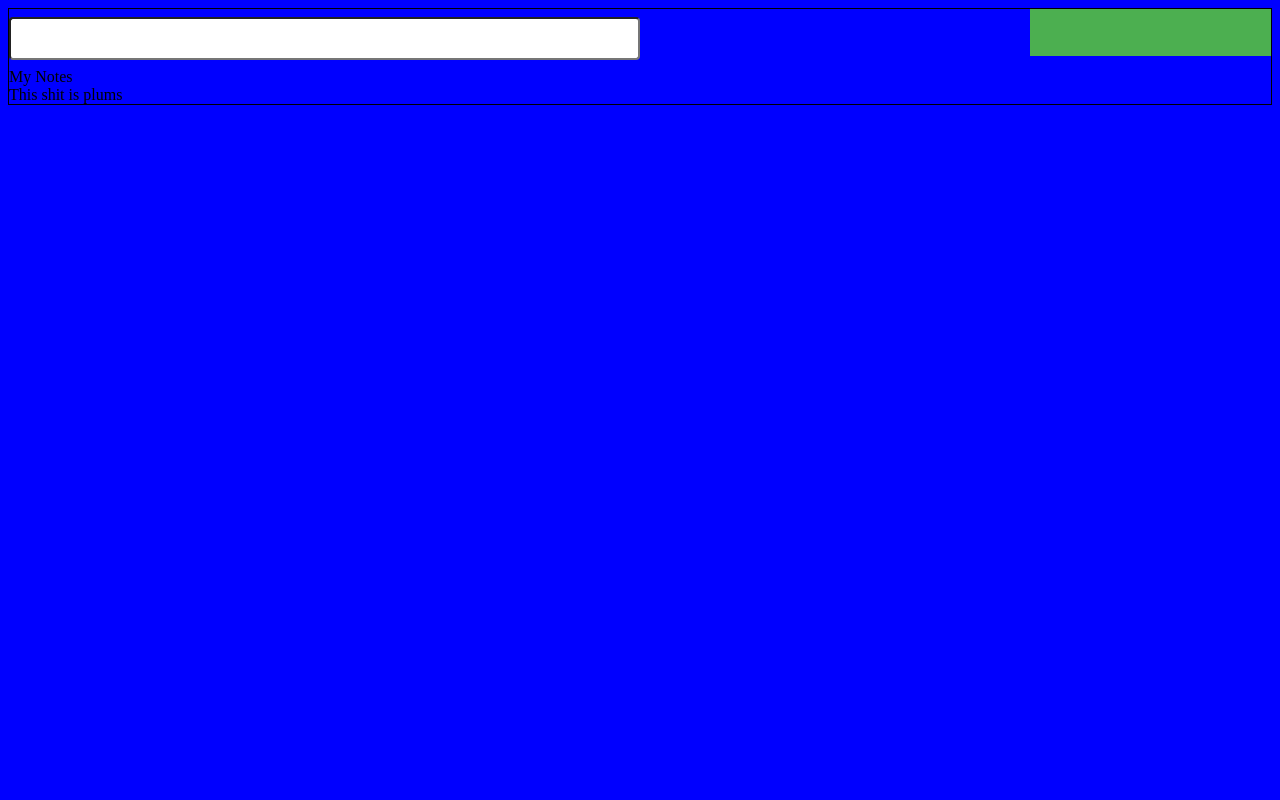
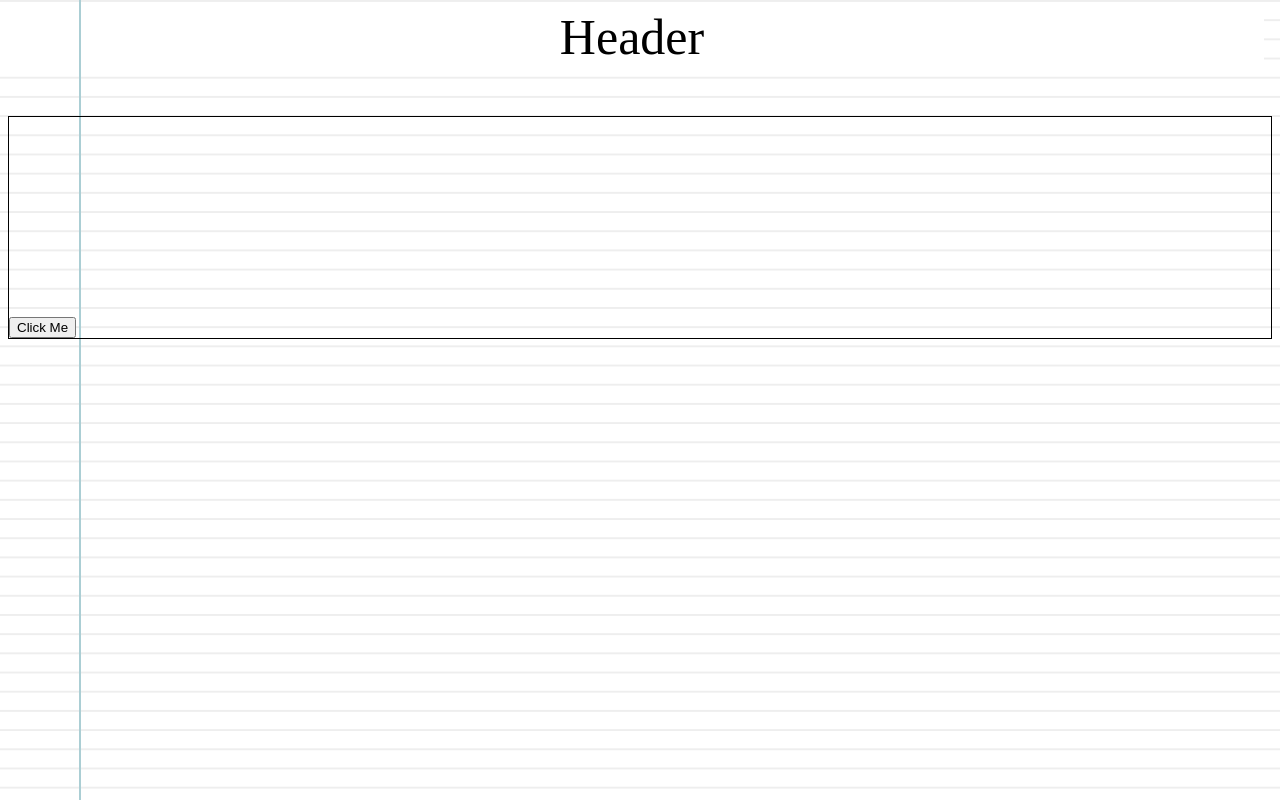
Before and after one commit to JoshSinyor/notes, a website: page index.html in a window 1280 px wide. Drawn offline with Linux system fonts and the light colour scheme.

Commit message:
Update README.md, index.html and stylesheet.css. Reflects initial homepage styling.

```diff
--- a/index.html
+++ b/index.html
@@ -7,21 +7,19 @@
 
 <html>
   <head>
+    <meta charset="utf-8">
     <title>Notes</title>
     <link rel="stylesheet" href="stylesheet.css"/>
     <link rel="shortcut icon" href="#"/>
   </head>
 
   <body>
+    <div id="header" style="font-size: 50px;">Header</div>
 
-    <div id="box">
-      <input style="width: 50%; padding: 12px 20px; margin: 8px 0; box-sizing: border-box; border-radius: 4px">
-      <input style="display: block; float: right; background-color: #4CAF50; border: none; color: white; padding: 16px 32px; text-decoration: none; margin 4px 2px; cursor: pointer;">
-    </div>
-    <div id="topnav">
-      <div id="title">My Notes</div>
+    <div id="page">
+      <div id="text-box"></div>
+      <button id="create-button">Click Me</button>
     </div>
 
-    <div class="plums">This shit is plums</div>
   </body>
 </html>
--- a/stylesheet.css
+++ b/stylesheet.css
@@ -1,4 +1,36 @@
+* {
+  box-sizing: border-box;
+}
+
 body {
+  background-color: #fff;
+  background-image:
+    linear-gradient(90deg, transparent 79px, #abced4 79px, #abced4 81px, transparent 81px),
+    linear-gradient(#eee .1em, transparent .1em);
+  background-size: 100% 1.2em;
+}
+
+#header {
+  width: 100%;
+  background-color: #fff;
+  background-image:
+    linear-gradient(90deg, transparent 79px, #abced4 79px, #abced4 81px, transparent 81px);
+  background-size: 100% 1.2em;
+  text-align: center;
+  margin-left: -8px;
+}
+
+#page {
+  margin-top: 50px;
   border: 1px solid black;
-  background-color: blue;
 }
+
+#text-box {
+  width: 300px;
+  height: 200px;
+
+}
+
+#create-button {
+
+}
```
Also changed, not shown: README.md.
